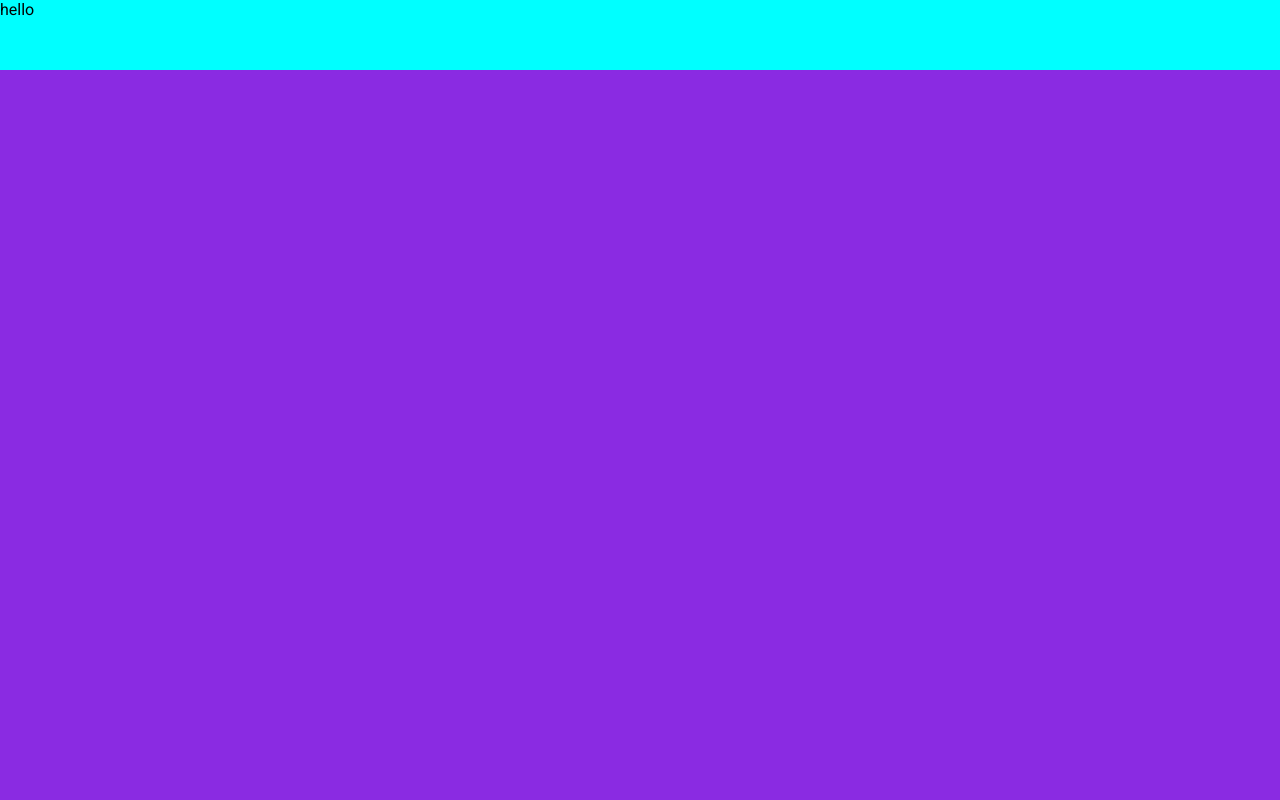
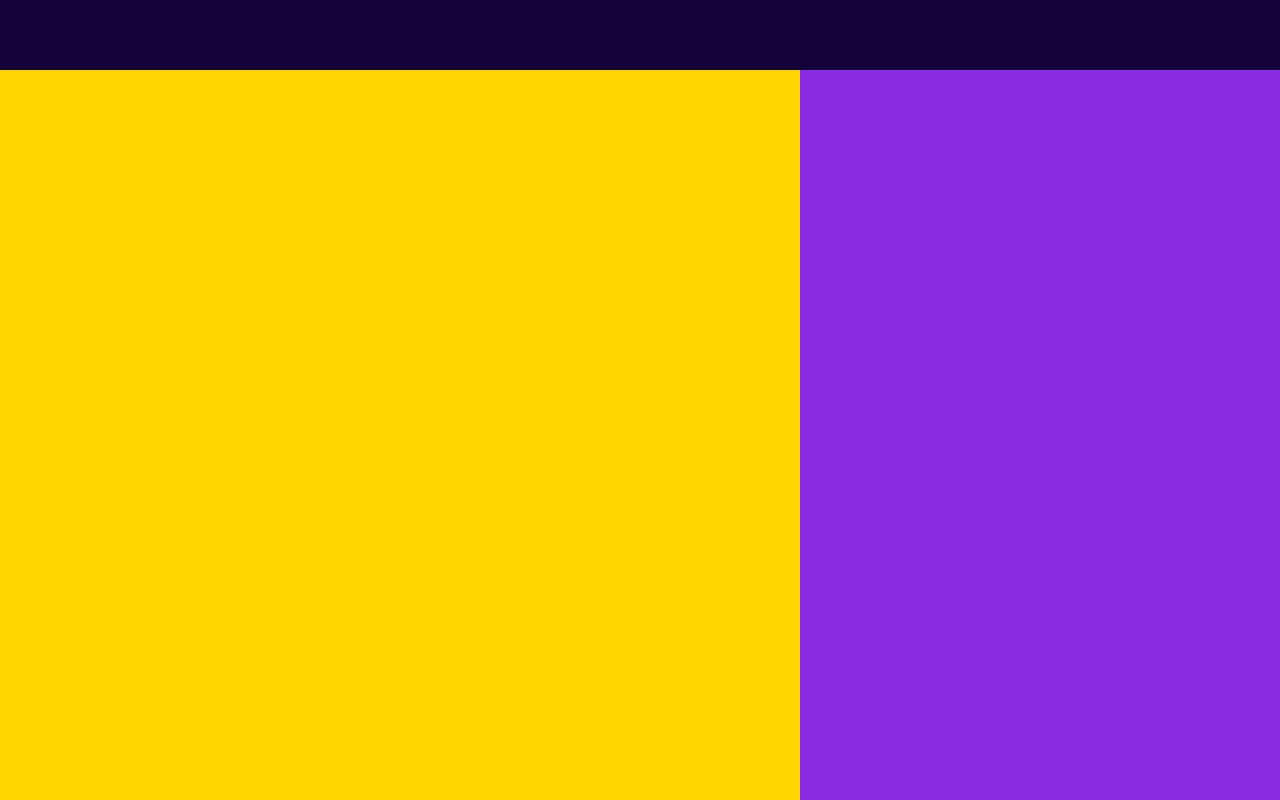
Before and after one commit to ToniNov/MyPortfolio, a React (Create React App) app: page / in a window 1280 px wide. Built offline with nearby package versions, Linux system fonts and the light colour scheme.

Commit message:
Add global.scss ref topbar

```diff
--- a/src/app.scss
+++ b/src/app.scss
@@ -5,6 +5,18 @@
     width: 100%;
     height: calc(100vh - 70px);
     background-color: blueviolet;
+    position: relative;
+    top: 70px;
+    scroll-snap-type: y mandatory;
+    scrollbar-width: none;// for firefox
+    &::-webkit-scrollbar{
+      display: none;
+    }
 
+    > * {
+      width: 100vh;
+      height: calc(100vh - 70px);
+      scroll-snap-align: start;
+    }
   }
 }
--- a/src/components/topbar/Topbar.jsx
+++ b/src/components/topbar/Topbar.jsx
@@ -4,7 +4,7 @@ import style from './topbar.module.scss';
 export const Topbar = () => {
     return (
         <div className={style.topbar}>
-                hello
+
         </div>
     );
 };
--- a/src/components/topbar/topbar.module.scss
+++ b/src/components/topbar/topbar.module.scss
@@ -1,5 +1,10 @@
+@import "../../global.scss";
+
 .topbar {
   width: 100%;
   height: 70px;
-  background-color: aqua;
+  background-color: $mainColor;
+  position: fixed;
+  top: 0;
+  z-index: 2;
 }
--- /dev/null
+++ b/src/global.scss
@@ -0,0 +1 @@
+$mainColor: #15023a;
```
